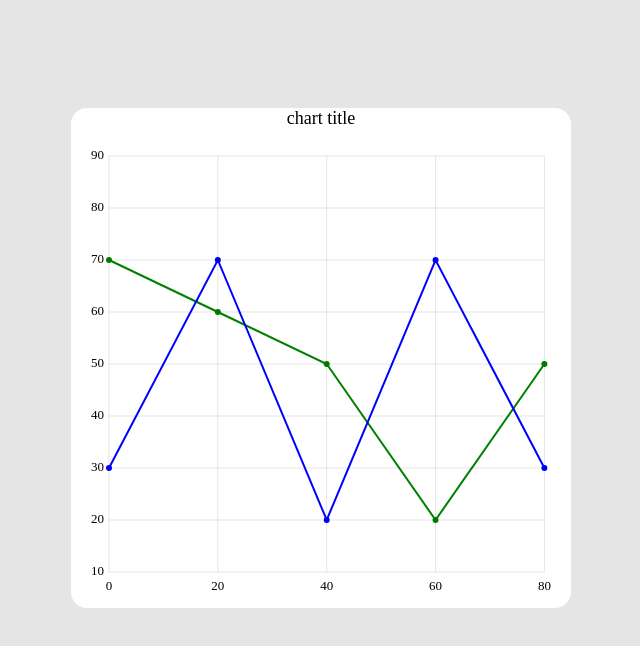
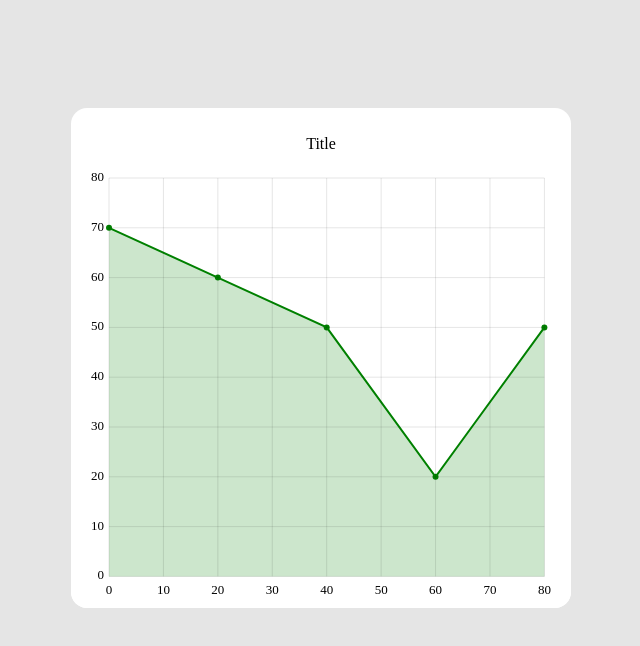
Before and after one commit to kjindev/in-the-chart, a React (Create React App) app: page / in a window 1280 px wide. Shown: the top 646 px of the page, without its empty margins (37-677 px from the left). Built offline with nearby package versions, Linux system fonts and the light colour scheme.

Commit message:
feat: line chart title

```diff
--- a/src/App.tsx
+++ b/src/App.tsx
@@ -8,38 +8,31 @@ function App() {
       lineColor: "green",
       pointColor: "green",
       pointSize: "3",
-      //  areaColor: "green",
-    },
-    {
-      x: [0, 20, 40, 60, 80],
-      y: [30, 70, 20, 70, 30],
-      lineColor: "blue",
-      pointColor: "blue",
-      pointSize: "3",
-      // areaColor: "blue",
+      areaColor: "green",
     },
   ];
 
   const label = {
     x: {
       display: true,
-      step: 20,
+      step: 10,
       axisColor: "rgb(0,0,0,0.1)",
       fontSize: "13px",
       grid: true,
     },
     y: {
       display: true,
-      min: 10,
-      max: 90,
+      min: 0,
+      max: 80,
       step: 10,
       axisColor: "rgb(0,0,0,0.1)",
       fontSize: "13px",
       grid: true,
     },
     title: {
-      text: "chart title",
-      fontSize: "18px",
+      text: "Title",
+      // fontSize: "20px",
+      align: "center",
     },
   };
 
@@ -49,7 +42,6 @@ function App() {
   };
 
   return (
-    <>
     <LineChart
       width={500}
       height={500}
@@ -57,7 +49,6 @@ function App() {
       label={label}
       option={option}
     />
-    </>
   );
 }
 
--- a/src/LineChart.tsx
+++ b/src/LineChart.tsx
@@ -1,9 +1,15 @@
 import { useEffect, useState } from "react";
 import { DataProps, XYType, DatasetType } from "./types";
+import LineChartTitle from "./LineChartTitle";
 
 const LineChart = ({ width, height, data, label, option }: DataProps) => {
   const svgWidth = width;
-  const svgHeight = height;
+  const titlePadding = label.title?.fontSize
+    ? Number(label.title.fontSize.slice(0, -2)) * 1.2
+    : 16 * 0.6;
+  const titleHeight = label.title ? height * 0.07 + titlePadding : 0;
+  const svgHeight = height - titleHeight;
+  const [loading, setLoading] = useState(true);
 
   const chartMargin = {
     x: {
@@ -13,41 +19,40 @@ const LineChart = ({ width, height, data, label, option }: DataProps) => {
       text: label.x.fontSize ? Number(label.x.fontSize.slice(0, -2)) + 5 : 20,
     },
     y: {
+      title: label.title?.fontSize
+        ? Number(label.title.fontSize.slice(0, -2))
+        : 12 * 3,
       body: label.x.fontSize
-        ? Number(label.x.fontSize.slice(0, -2)) + 15
+        ? Number(label.x.fontSize.slice(0, -2)) + 12
         : 12 * 3,
       text: label.y.fontSize ? Number(label.y.fontSize.slice(0, -2)) - 8 : 7,
     },
   };
 
-  const titleHeight = label.title.fontSize
-    ? Number(label.title.fontSize.slice(0, -2)) - 8
-    : 7;
-
   const chartWidth = svgWidth - chartMargin.x.body * 1.7;
-  const chartHeight = svgHeight - chartMargin.y.body * 2 - titleHeight - 18;
+  const chartHeight = svgHeight - chartMargin.y.body * 2 - 7;
 
   const [dataset, setDataset] = useState<DatasetType[]>([]);
 
   const [xRange, setXrange] = useState<{ min: number; max: number }>({
-    min: 0,
-    max: 0,
+    min: 1,
+    max: 1,
   });
   const [yRange, setYrange] = useState<{ min: number; max: number }>({
-    min: 0,
-    max: 0,
+    min: 1,
+    max: 1,
   });
 
   const [xAxis, setXAxis] = useState({
     step: 5,
     numOfGrid: 5,
-    scale: 0,
+    scale: 1,
   });
 
   const [yAxis, setYAxis] = useState({
     step: 5,
     numOfGrid: 5,
-    scale: 0,
+    scale: 1,
   });
 
   useEffect(() => {
@@ -111,7 +116,7 @@ const LineChart = ({ width, height, data, label, option }: DataProps) => {
     let areaPoints: XYType[][] = [];
     let areaPath: string | string[] = [];
 
-    if (points.length < data.length) {
+    if (points.length < data.length && yAxis) {
       let temp1: XYType[][] = [];
       for (let i = 0; i < data.length; i++) {
         let temp2: XYType[] = [];
@@ -169,10 +174,25 @@ const LineChart = ({ width, height, data, label, option }: DataProps) => {
       }
 
       setDataset(datasetTemp);
+      if (dataset.length !== 0) setLoading(false);
     }
   }, [xAxis, yAxis]);
 
   return (
+    <div
+      style={{
+        width: width,
+        backgroundColor: option.backgroundColor,
+        borderRadius: option.borderRadius,
+      }}
+    >
+      {label.title && (
+        <LineChartTitle
+          width={width}
+          titleHeight={titleHeight}
+          option={label.title}
+        />
+      )}
       <div
         style={{
           backgroundColor: option.backgroundColor,
@@ -181,47 +201,34 @@ const LineChart = ({ width, height, data, label, option }: DataProps) => {
           borderRadius: option.borderRadius,
         }}
       >
-      <div
-        style={{
-          fontSize: label.title.fontSize,
-          textAlign: "center",
-          height: titleHeight * 2,
-          display: "flex",
-          alignItems: "center",
-          justifyContent: "center",
-        }}
-      >
-        <div> {label.title.text}</div>
-      </div>
+        {!loading && (
           <svg width={svgWidth} height={svgHeight}>
-        <g height={chartHeight}>
-          {dataset.map((item: DatasetType) => (
+            {dataset?.map((item: DatasetType) => (
               <>
                 <polyline
-                points={item.pointsPath}
+                  points={item?.pointsPath}
                   fill="none"
-                stroke={item.lineColor}
+                  stroke={item?.lineColor}
                   strokeWidth="2"
                 />
-              {item.areaColor && (
+                {item?.areaColor && (
                   <polygon
-                  points={item.areaPath}
-                  fill={item.areaColor}
+                    points={item?.areaPath}
+                    fill={item?.areaColor}
                     opacity={0.2}
                   />
                 )}
-              {item.points.map((point: XYType, index: number) => (
+                {item?.points.map((point: XYType, index: number) => (
                   <circle
                     key={index}
-                  cx={point.x}
-                  cy={point.y}
-                  r={item.pointSize}
-                  fill={item.pointColor}
+                    cx={point?.x}
+                    cy={point?.y}
+                    r={item?.pointSize}
+                    fill={item?.pointColor}
                   />
                 ))}
               </>
             ))}
-        </g>
             {/* X Axis Grid */}
             {label.x.grid &&
               Array.from({ length: Math.floor(xAxis.numOfGrid) - 1 }).map(
@@ -267,10 +274,12 @@ const LineChart = ({ width, height, data, label, option }: DataProps) => {
               )}
             {/* Y Axis Grid */}
             {label.y.grid &&
-          Array.from({ length: Math.ceil(yAxis.numOfGrid) }).map((_, index) => {
+              Array.from({ length: Math.ceil(yAxis.numOfGrid) }).map(
+                (_, index) => {
                   const xPosition = chartMargin.x.body;
                   const yPosition =
-              chartMargin.y.body + index * (chartHeight / yAxis.numOfGrid);
+                    chartMargin.y.body +
+                    index * (chartHeight / yAxis.numOfGrid);
                   return (
                     <line
                       key={index}
@@ -281,14 +290,18 @@ const LineChart = ({ width, height, data, label, option }: DataProps) => {
                       stroke={label.y.axisColor}
                     />
                   );
-          })}
+                }
+              )}
             {/* Y Axis Label */}
             {label.y.display &&
               Array.from({ length: Math.ceil(yAxis.numOfGrid) + 1 }).map(
                 (_, index) => {
                   const xPosition = chartMargin.x.body - chartMargin.y.text;
+                  // const yPosition =
+                  //   chartMargin.y.body + index * (chartHeight / yAxis.numOfGrid);
                   const yPosition =
-                chartMargin.y.body + index * (chartHeight / yAxis.numOfGrid);
+                    chartMargin.y.body +
+                    index * (chartHeight / yAxis.numOfGrid);
 
                   return (
                     <text
@@ -333,6 +346,8 @@ const LineChart = ({ width, height, data, label, option }: DataProps) => {
               />
             )}
           </svg>
+        )}
+      </div>
     </div>
   );
 };
--- /dev/null
+++ b/src/LineChartTitle.tsx
@@ -0,0 +1,23 @@
+import { useEffect } from "react";
+import { TitleProps } from "./types";
+
+export default function LinChartTitle({
+  width,
+  titleHeight,
+  option,
+}: TitleProps) {
+  return (
+    <div
+      style={{
+        width: width,
+        height: titleHeight,
+        display: "flex",
+        justifyContent: option?.align,
+        alignItems: "end",
+        fontSize: option?.fontSize,
+      }}
+    >
+      {option?.text}
+    </div>
+  );
+}
```
Also changed, not shown: src/types.ts (+12 -1 lines). Lines whose indentation alone changed are shown as unchanged.
